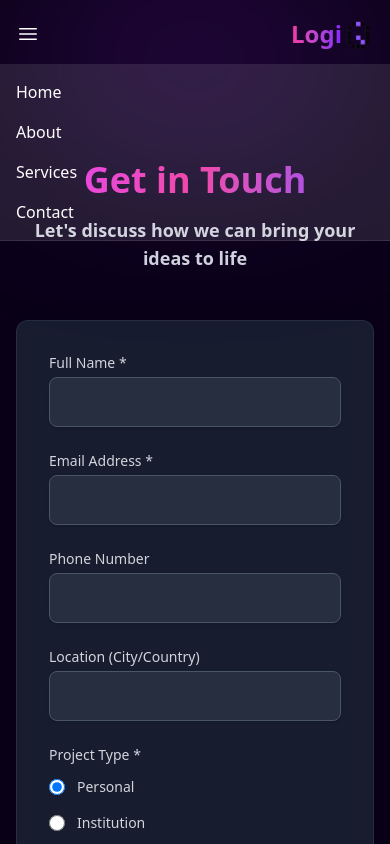
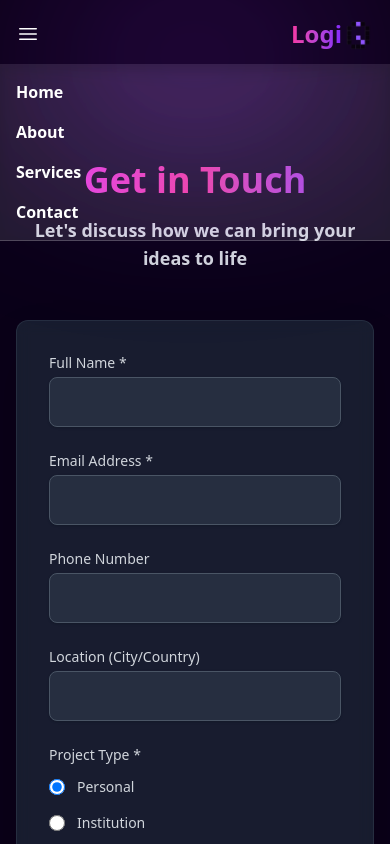
Before and after one commit to aakamshpm/logiQ, a React (Vite) app: page /contact in a window 390 px wide. Both pictures are taken after a click on the element 28 px from the left and 34 px from the top of the page. Shown: the top 844 px of the page. Built offline with nearby package versions, Linux system fonts and the light colour scheme.

Commit message:
navbar: toggle bar bg styled

```diff
--- a/src/components/Navbar.tsx
+++ b/src/components/Navbar.tsx
@@ -46,13 +46,13 @@ const Navbar = () => {
         </Link>
 
         {toggle && (
-          <div className="absolute top-16 left-0 w-full bg-white/10 border-b border-white/10 p-4">
+          <div className="absolute top-16 left-0 w-full bg-white/10 backdrop-blur-sm border-b border-white/20 p-4 z-[60]">
             <ul className="flex flex-col space-y-4">
               <li>
                 <Link
                   to="/"
                   onClick={() => setToggle(false)}
-                  className="text-white transition-colors"
+                  className="text-white font-semibold transition-colors"
                 >
                   Home
                 </Link>
@@ -61,7 +61,7 @@ const Navbar = () => {
                 <Link
                   onClick={() => setToggle(false)}
                   to="/about"
-                  className="text-white transition-colors"
+                  className="text-white font-semibold transition-colors"
                 >
                   About
                 </Link>
@@ -70,7 +70,7 @@ const Navbar = () => {
                 <Link
                   onClick={() => setToggle(false)}
                   to="/services"
-                  className="text-white transition-colors"
+                  className="text-white font-semibold transition-colors"
                 >
                   Services
                 </Link>
@@ -79,7 +79,7 @@ const Navbar = () => {
                 <Link
                   onClick={() => setToggle(false)}
                   to="/contact"
-                  className="text-white transition-colors"
+                  className="text-white font-semibold transition-colors"
                 >
                   Contact
                 </Link>
```
